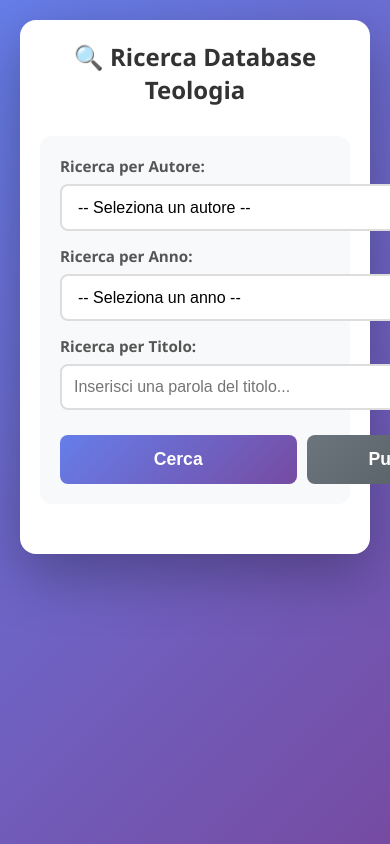
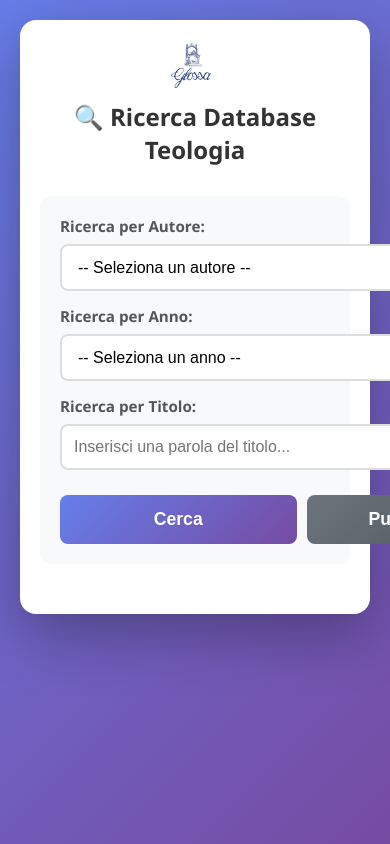
Before and after one commit to invern/database-teologia, a plain HTML site: page index.html in a window 390 px wide. Shown: the top 844 px of the page. Drawn offline with nearby package versions, Linux system fonts and the light colour scheme.

Commit message:
Add files via upload

```diff
--- a/index.html
+++ b/index.html
@@ -34,6 +34,16 @@
             margin-bottom: 30px;
             text-align: center;
             font-size: 2em;
+            display: flex;
+            align-items: center;
+            justify-content: center;
+            gap: 15px;
+        }
+
+        .logo {
+            max-height: 60px;
+            max-width: 80px;
+            object-fit: contain;
         }
 
         .search-form {
@@ -235,6 +245,12 @@
 
             h1 {
                 font-size: 1.5em;
+                flex-direction: column;
+                gap: 10px;
+            }
+
+            .logo {
+                max-height: 50px;
             }
 
             .links {
@@ -249,7 +265,10 @@
 </head>
 <body>
     <div class="container">
-        <h1>🔍 Ricerca Database Teologia</h1>
+        <h1>
+            <img src="logo.png" alt="Logo" class="logo">
+            🔍 Ricerca Database Teologia
+        </h1>
 
         <div id="status"></div>
 
@@ -386,7 +405,7 @@
                 }
             });
 
-            const anniOrdinati = Array.from(anni).sort((a, b) => b - a);
+            const anniOrdinati = Array.from(anni).sort((a, b) => a - b);
 
             const selectAnno = document.getElementById('anno');
             const annoSelezionato = selectAnno.value;
```
